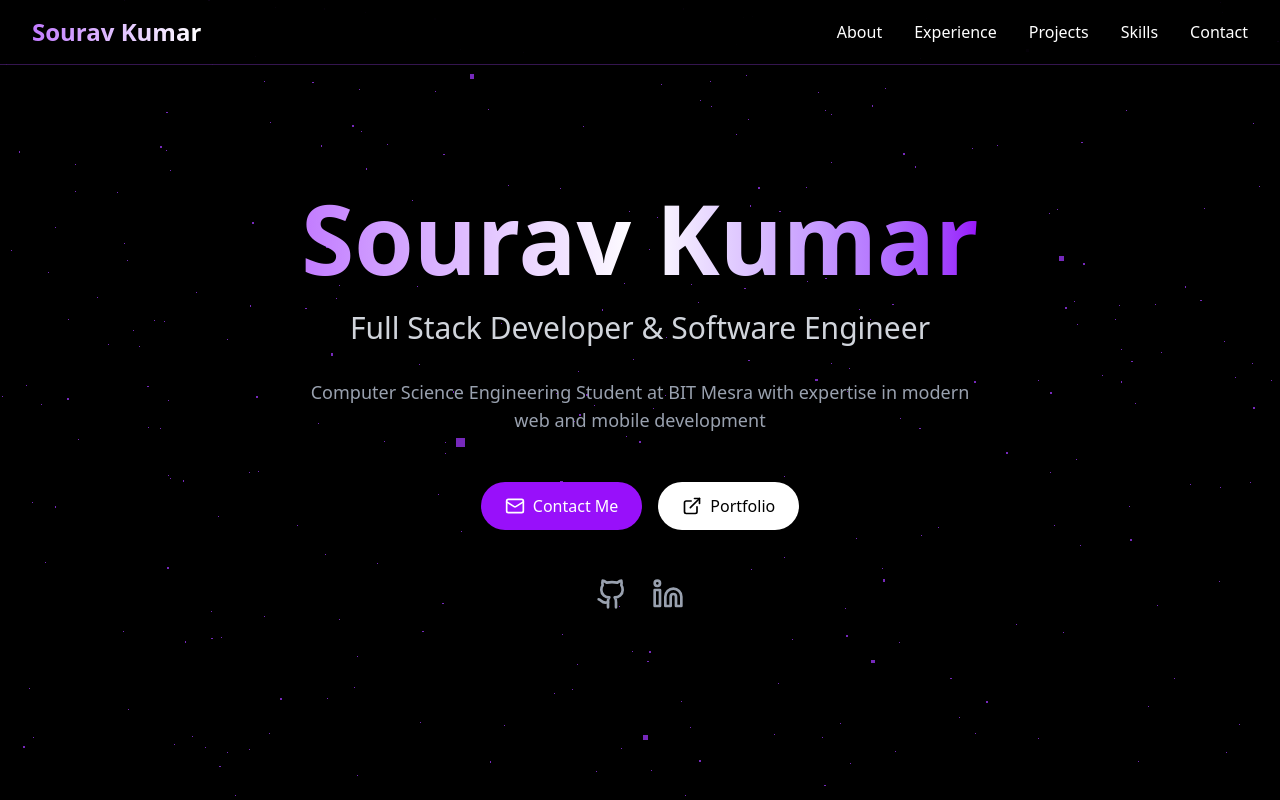
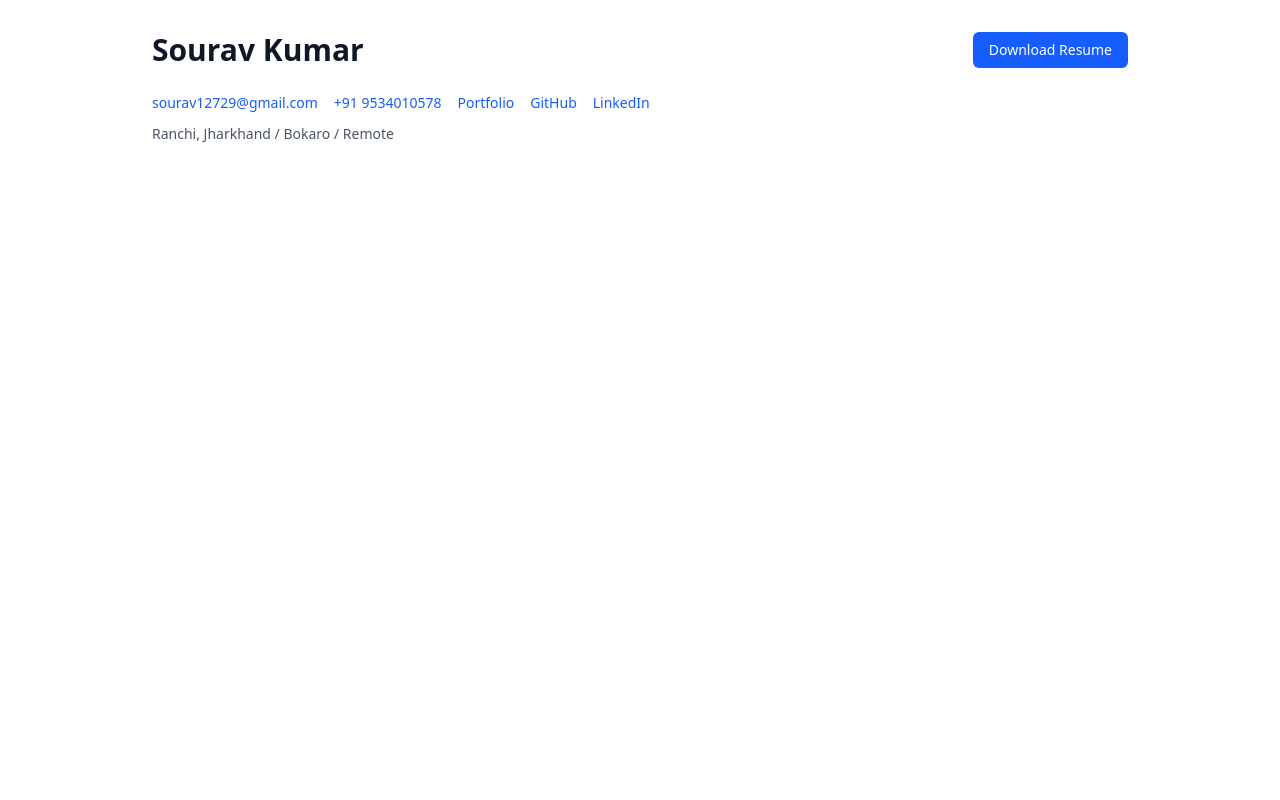
Before and after one commit to sourav8963/portfolio, a React (Vite) app: page / in a window 1280 px wide. Shown: the top 800 px of the page. Built offline with nearby package versions, Linux system fonts and the light colour scheme.

Commit message:
New feature

```diff
--- a/src/App.jsx
+++ b/src/App.jsx
@@ -216,7 +216,7 @@ const App = () => {
             className="mb-8"
           >
             <h1 className="text-6xl md:text-8xl font-bold mb-6 bg-gradient-to-r from-purple-400 via-white to-purple-600 bg-clip-text text-transparent">
-              Sourav Kumar
+             Hey, I'm Sourav
             </h1>
             <p className="text-2xl md:text-3xl text-gray-300 mb-8">
               Full Stack Developer & Software Engineer
@@ -241,14 +241,14 @@ const App = () => {
               Contact Me
             </motion.a>
             <motion.a
-              href="https://sourav8963.in"
+              href="https://drive.google.com/file/d/1BVzDgwLwle--4Q59L6_frzMFX_c9JmVT/view?usp=sharing"
               target="_blank"
               rel="noopener noreferrer"
               whileHover={{ scale: 1.05 }}
               className="flex items-center gap-2 bg-white text-black hover:bg-gray-200 px-6 py-3 rounded-full transition-colors"
             >
               <ExternalLink className="w-5 h-5" />
-              Portfolio
+              Resume
             </motion.a>
           </motion.div>
 
--- /dev/null
+++ b/src/Resume.jsx
@@ -0,0 +1,37 @@
+import React from 'react';
+
+const Resume = () => {
+  return (
+    <div className="max-w-5xl mx-auto px-6 py-8 text-sm font-sans text-gray-900 leading-relaxed">
+      {/* Header with Name and Download Button */}
+      <div className="flex items-center justify-between mb-6">
+        <h1 className="text-3xl font-bold">Sourav Kumar</h1>
+        <a
+          href="https://drive.google.com/file/d/1BVzDgwLwle--4Q59L6_frzMFX_c9JmVT/view?usp=sharing"
+          download
+          target="_blank"
+          rel="noopener noreferrer"
+          className="bg-blue-600 text-white px-4 py-2 rounded-md hover:bg-blue-700 transition duration-200 text-sm"
+        >
+          Download Resume
+        </a>
+      </div>
+
+      {/* Contact */}
+      <div className="space-x-4 text-blue-600 mb-2">
+        <a href="mailto:sourav12729@gmail.com">sourav12729@gmail.com</a>
+        <a href="tel:+919534010578">+91 9534010578</a>
+        <a href="https://sourav8963.in" target="_blank" rel="noopener noreferrer">Portfolio</a>
+        <a href="https://github.com/Sourav8963" target="_blank" rel="noopener noreferrer">GitHub</a>
+        <a href="https://linkedin.com/in/Abhi6722" target="_blank" rel="noopener noreferrer">LinkedIn</a>
+      </div>
+      <div className="text-gray-600 mb-4">
+        Ranchi, Jharkhand / Bokaro / Remote
+      </div>
+
+      {/* [The rest of your sections like Education, Skills, etc. remain unchanged...] */}
+    </div>
+  );
+};
+
+export default Resume;
--- a/src/main.jsx
+++ b/src/main.jsx
@@ -2,5 +2,6 @@ import { StrictMode } from 'react'
 import { createRoot } from 'react-dom/client'
 import './index.css'
 import App from './App'
+import Resume from './Resume'
 
-createRoot(document.getElementById('root')).render(<App />)
+createRoot(document.getElementById('root')).render(<Resume />,<App/>)
```
Also changed, not shown: 1 other file (tests, documents, lock files or other folders).
